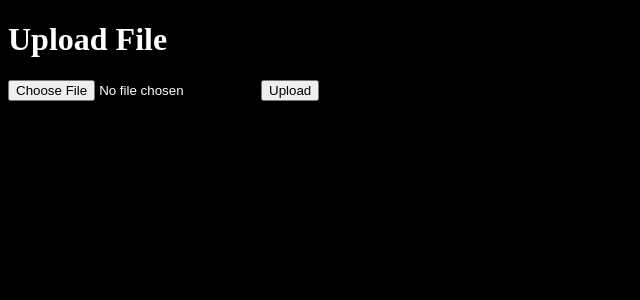
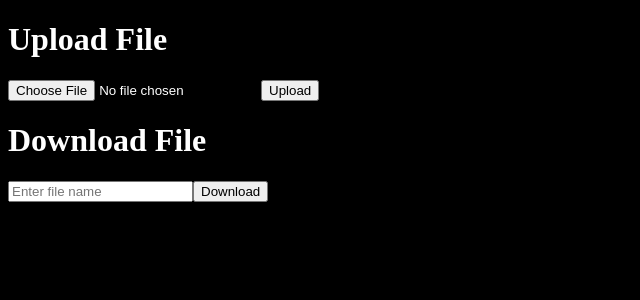
Before and after one commit to K4nishkk/AngleFishMongo, a Next.js app: page / in a window 1280 px wide. Shown: the top 300 px of the page, without its empty margins (0-640 px from the left). Built offline with nearby package versions, Linux system fonts and the light colour scheme.

Commit message:
basic download

```diff
--- a/src/app/page.tsx
+++ b/src/app/page.tsx
@@ -1,11 +1,15 @@
 'use client'
 
+import FileDownload from "@/components/fileDownload";
 import FileUpload from "@/components/fileUpload";
 
 const Home = () => {
 
   return (
-    <FileUpload />
+    <>
+      <FileUpload />
+      <FileDownload />
+    </>
   );
 };
 
--- /dev/null
+++ b/src/components/fileDownload.tsx
@@ -0,0 +1,62 @@
+import React, { useState } from 'react';
+
+const FileDownload = () => {
+    const [fileName, setFileName] = useState<string>("");
+    const [message, setMessage] = useState<string | null>(null);
+
+    const handleFileNameChange = (event: React.ChangeEvent<HTMLInputElement>) => {
+        setFileName(event.target.value);
+    };
+
+    const handleSubmit = async (event: React.FormEvent) => {
+        event.preventDefault();
+
+        if (!fileName) {
+            setMessage("Please enter a file name");
+            return;
+        }
+
+        try {
+            const response = await fetch(`/api/download?fileName=${fileName}`);
+            if (!response.ok) {
+                const result = await response.json();
+                setMessage(`Error: ${result.error}`);
+                return;
+            }
+
+            // Convert response to blob
+            const blob = await response.blob();
+            const url = window.URL.createObjectURL(blob);
+
+            // Create an anchor element to trigger download
+            const link = document.createElement('a');
+            link.href = url;
+            link.download = fileName; // Suggests the file name for download
+            document.body.appendChild(link);
+            link.click();
+            link.remove();
+
+            setMessage("File downloaded successfully");
+        } catch (error) {
+            setMessage(`Error while downloading file: ${error}`);
+        }
+    };
+
+    return (
+        <div>
+            <h1>Download File</h1>
+            <form onSubmit={handleSubmit}>
+                <input
+                    type="text"
+                    value={fileName}
+                    onChange={handleFileNameChange}
+                    placeholder="Enter file name"
+                />
+                <button type="submit">Download</button>
+            </form>
+            {message && <p>{message}</p>}
+        </div>
+    );
+};
+
+export default FileDownload;
--- /dev/null
+++ b/src/pages/api/download.ts
@@ -0,0 +1,39 @@
+import type { NextApiRequest, NextApiResponse } from 'next';
+import { getBucket } from '@/config/db';
+
+export default async function handler(req: NextApiRequest, res: NextApiResponse) {
+    if (req.method === 'GET') {
+        const { fileName } = req.query;
+
+        if (!fileName || typeof fileName !== 'string') {
+            return res.status(400).json({ error: 'Invalid or missing file name' });
+        }
+
+        try {
+            const { client, bucket } = await getBucket();
+
+            const downloadStream = bucket.openDownloadStreamByName(fileName);
+
+            // Set headers for file download
+            res.setHeader('Content-Type', 'application/octet-stream');
+            res.setHeader('Content-Disposition', `attachment; filename="${fileName}"`);
+
+            // Pipe the file stream directly to the response
+            downloadStream
+                .pipe(res)
+                .on('error', (error) => {
+                    console.error(`Error downloading file: ${error}`);
+                    res.status(404).json({ error: 'File not found or download error' });
+                })
+                .on('close', () => {
+                    client.close();
+                });
+        } catch (error) {
+            console.error(`Error handling file download: ${error}`);
+            res.status(500).json({ error: 'Internal server error' });
+        }
+    } else {
+        res.setHeader('Allow', ['GET']);
+        res.status(405).json({ error: `Method ${req.method} not allowed` });
+    }
+}
```
